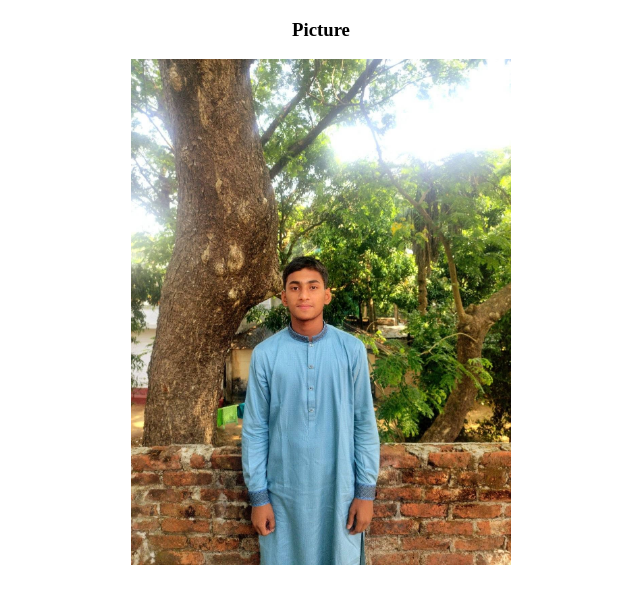
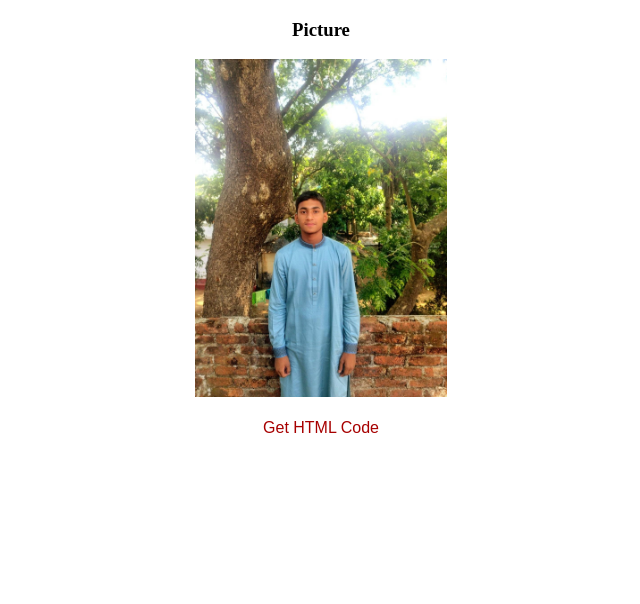
Before and after one commit to abdullahkafi-commits/alkafi, a plain HTML site: page index.html in a window 1280 px wide. Shown: the whole page, without its empty margins (319-959 px from the left). Drawn offline with Linux system fonts and the light colour scheme.

Commit message:
Add files via upload

```diff
--- a/index.html
+++ b/index.html
@@ -5,13 +5,24 @@
 </head>
 
 <style>
+    p{
+        color: rgb(167, 0, 0);
+        font-family: Arial, Helvetica, sans-serif;
+        text-align: center;
+    }
+    a{
+        text-decoration: none;
+    }
 </style>
 
 <body>
     <center>
     <h3>Picture</h3>
-    <img src="img2.jpg" alt="img_Abdullah" width="30%">
+    <img src="img2.jpg" alt="img_Abdullah" width="20%">
     </center>
+
+    <h3></h3>
+    <a href="picture_in_wabpage_html.text"><p>Get HTML Code</p></a>
 
 
 
```
Also changed, not shown: 1 other file.
